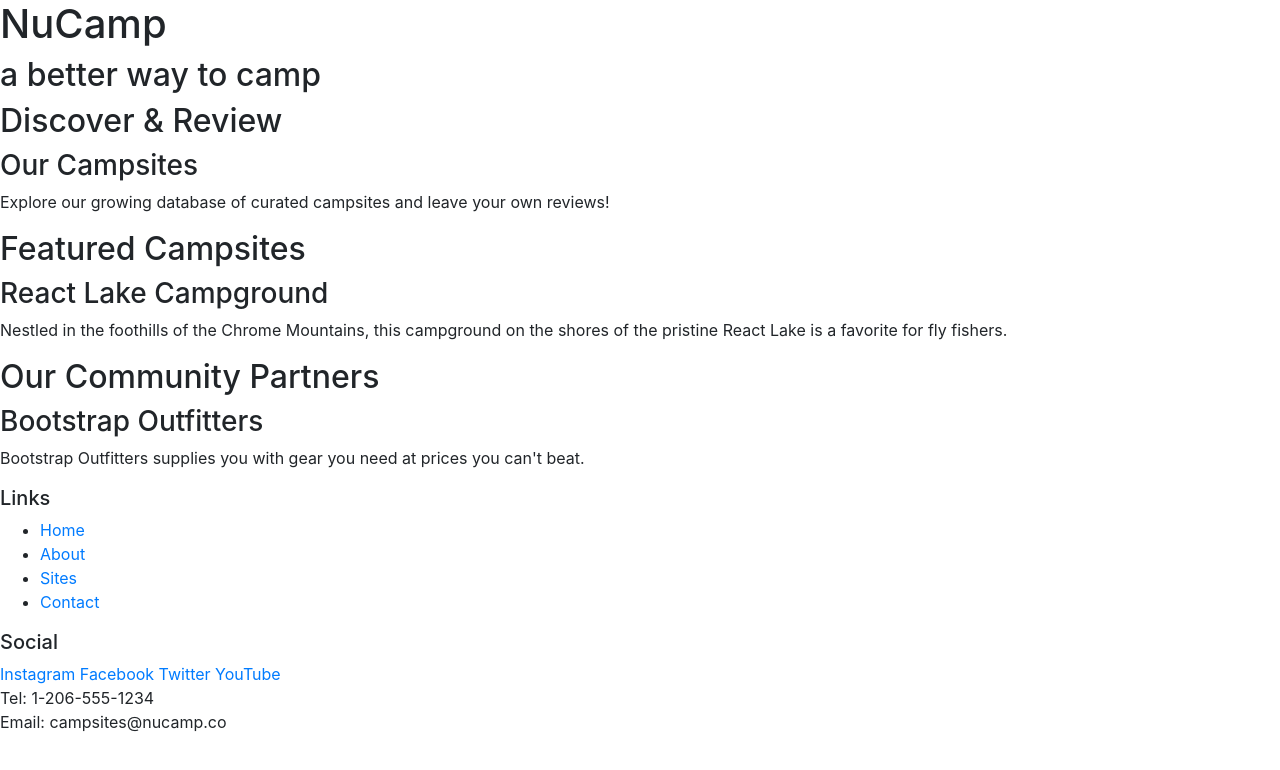
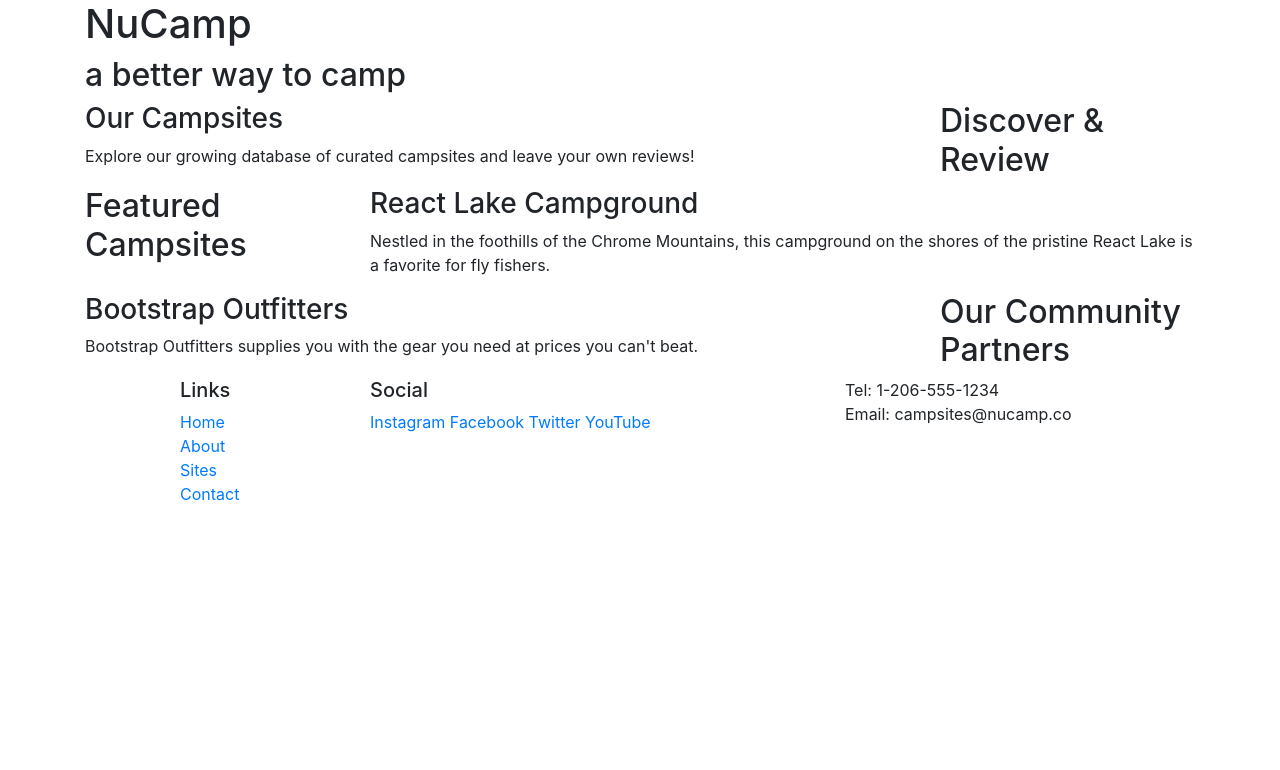
Before and after one commit to Hel5Sou/nucampsite, a website: page index.html in a window 1280 px wide. Drawn offline with nearby package versions, Linux system fonts and the light colour scheme.

Commit message:
initial commit

```diff
--- a/index.html
+++ b/index.html
@@ -14,51 +14,71 @@
 
 <body>
 
-    <header>
-        <div>
+    <header calss="jumbotron">
+        <div class="container">
+            <div class="row">
+                <div class="col">
             <h1>NuCamp</h1>
             <h2>a better way to camp</h2>
         </div>
     </header>
 
-    <div>
+    <div class="container">
+        <div class="row">
+            <div class="col-sm-4 order-sm-last col-md-3">
                 <h2>Discover & Review</h2>
+            </div>
+            <div class="col">
                 <h3>Our Campsites</h3>
                 <p>Explore our growing database of curated campsites and leave your own reviews!</p>
             </div>
+        </div>
 
-    <div>
+        <div class="row">
+            <div class="col-sm-4 col-md-3">
                 <h2>Featured Campsites</h2>
+            </div>
+            <div class="col">
                 <h3>React Lake Campground</h3>
         		<p>Nestled in the foothills of the Chrome Mountains, this campground on the shores of the pristine React Lake is a favorite for fly fishers.</p>
    			</div>
+        </div>
 
-    <div>
+        <div class="row">
+            <div class="col-sm-4 order-sm-last col-md-3">
                 <h2>Our Community Partners</h2>
+            </div>
+            <div class="col">
                 <h3>Bootstrap Outfitters</h3>
-        <p>Bootstrap Outfitters supplies you with gear you need at prices you can't beat.</p>
+        		<p>Bootstrap Outfitters supplies you with the gear you need at prices you can't beat.</p>
+            </div>
+        </div>
     </div>
 
     <footer>
-        <div>
+        <div class="container">
+            <div class="row">
+                <div class="col-4 col-sm-2 offset-1">
                     <h5>Links</h5>
-            <ul>
+            		<ul class="list-unstyled">
                         <li><a href="#">Home</a></li>
                         <li><a href="#">About</a></li>
                         <li><a href="#">Sites</a></li>
                         <li><a href="#">Contact</a></li>
                     </ul>
                 </div>
-        <div>
+                <div class="col-6 col-sm-5">
                 	<h5>Social</h5>
                     <a href="http://instagram.com/">Instagram</a>
                     <a href="http://facebook.com/">Facebook</a>
                     <a href="http://twitter.com/">Twitter</a>
                     <a href="http://youtube.com/">YouTube</a>
                 </div>
-        <div>
+                <div class="col-sm-4">
                     Tel: 1-206-555-1234<br />
                     Email: campsites@nucamp.co
+                </div>
+           </div>
         </div>
     </footer>
     <!-- jQuery must come first, then Popper.js, then the Bootstrap JavaScript plugins.-->
```
Lines whose indentation alone changed are shown as unchanged.
